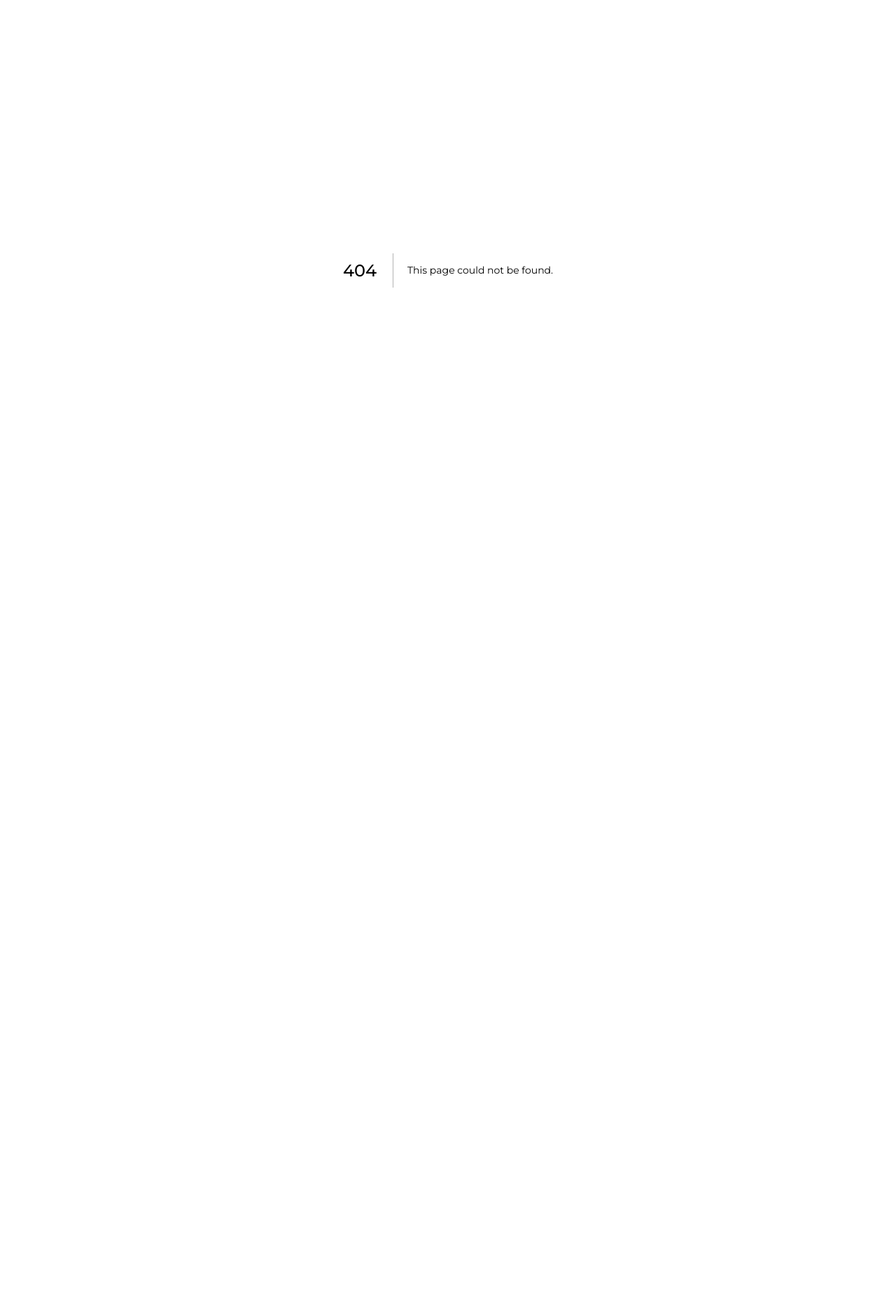
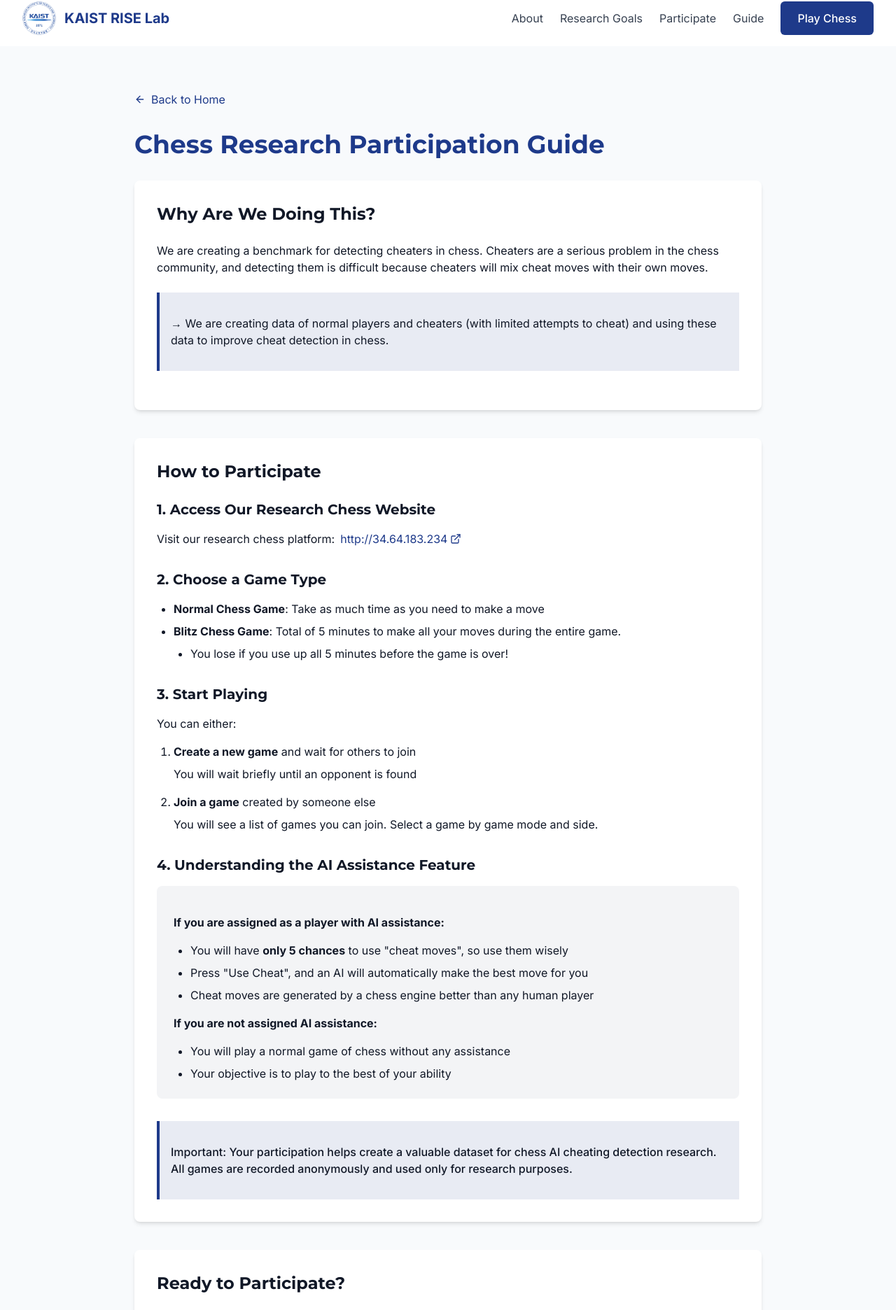
Before and after one commit to wngjs3/Chess_Cheat_Detection_Benchmark, a Next.js app: page /Chess_Cheat_Detection_Benchmark/guide in a window 1280 px wide. Before the commit this address had no page. Shown: the part 14-1886 px from the top of the page at 70% size. Before the commit the page ends 800 px from the top, so only its background shows below. Built offline with nearby package versions, Linux system fonts and the light colour scheme.

Commit message:
Enhance navigation and participation experience by adding a "Participation Guide" link to the Footer and Navbar components, and updating the PlayRedirect component to include a link to the guide. Adjusted text for clarity in the PlayRedirect component.

```diff
--- a/app/components/Footer.tsx
+++ b/app/components/Footer.tsx
@@ -38,6 +38,11 @@ const Footer = () => {
                 </Link>
               </li>
               <li>
+                <Link href="/guide" className="text-gray-300 hover:text-white transition-colors">
+                  Participation Guide
+                </Link>
+              </li>
+              <li>
                 <Link href="/play" className="text-gray-300 hover:text-white transition-colors">
                   Play Chess
                 </Link>
--- a/app/components/Navbar.tsx
+++ b/app/components/Navbar.tsx
@@ -33,6 +33,9 @@ const Navbar = () => {
             </Link>
             <Link href="/#participate" className="text-gray-700 hover:text-primary transition-colors">
               Participate
+            </Link>
+            <Link href="/guide" className="text-gray-700 hover:text-primary transition-colors">
+              Guide
             </Link>
             <Link href="/play" className="btn btn-primary">
               Play Chess
@@ -78,6 +81,13 @@ const Navbar = () => {
                 Participate
               </Link>
               <Link
+                href="/guide"
+                className="text-gray-700 hover:text-primary transition-colors py-2"
+                onClick={() => setIsOpen(false)}
+              >
+                Guide
+              </Link>
+              <Link
                 href="/play"
                 className="btn btn-primary inline-block text-center"
                 onClick={() => setIsOpen(false)}
--- a/app/components/Participate.tsx
+++ b/app/components/Participate.tsx
@@ -99,9 +99,14 @@ const Participate = () => {
           <h3 className="text-2xl font-bold mb-6">
             Join us to make online chess fairer and more enjoyable for everyone!
           </h3>
-          <Link href="/play" className="btn btn-primary inline-block">
-            Start Playing Now
-          </Link>
+          <div className="flex flex-wrap gap-4 justify-center">
+            <Link href="/guide" className="btn bg-secondary text-white hover:bg-secondary/90 inline-block">
+              Read Participation Guide
+            </Link>
+            <Link href="/play" className="btn btn-primary inline-block">
+              Start Playing Now
+            </Link>
+          </div>
         </motion.div>
       </div>
     </section>
--- a/app/components/PlayRedirect.tsx
+++ b/app/components/PlayRedirect.tsx
@@ -3,7 +3,7 @@
 import { useEffect, useState } from 'react';
 import Link from 'next/link';
 import { motion } from 'framer-motion';
-import { FiArrowLeft } from 'react-icons/fi';
+import { FiArrowLeft, FiHelpCircle } from 'react-icons/fi';
 
 const PlayRedirect = () => {
   const [countdown, setCountdown] = useState(5);
@@ -15,8 +15,7 @@ const PlayRedirect = () => {
         if (prev <= 1) {
           clearInterval(timer);
           // Redirect to the chess server
-          // NOTE: Replace this URL with the actual chess server URL provided by the researcher
-          window.location.href = "https://lichess.org/";
+          window.location.href = "http://34.64.183.234/";
           return 0;
         }
         return prev - 1;
@@ -34,7 +33,7 @@ const PlayRedirect = () => {
         transition={{ duration: 0.6 }}
         className="max-w-2xl"
       >
-        <h1 className="text-3xl md:text-4xl font-bold mb-6 text-primary">Redirecting to Chess Server</h1>
+        <h1 className="text-3xl md:text-4xl font-bold mb-6 text-primary">Redirecting to Chess Research Platform</h1>
 
         <div className="bg-primary/10 rounded-full w-24 h-24 flex items-center justify-center mx-auto mb-8">
           <span className="text-4xl font-bold text-primary">{countdown}</span>
@@ -44,18 +43,25 @@ const PlayRedirect = () => {
           You are being redirected to our research chess server where you can play and contribute to our AI detection research.
         </p>
 
-        <div className="grid sm:grid-cols-2 gap-4 max-w-md mx-auto">
+        <div className="grid sm:grid-cols-3 gap-4 max-w-md mx-auto">
           <Link
             href="/"
             className="flex items-center justify-center gap-2 btn bg-white border border-gray-300 text-gray-700 hover:bg-gray-50"
           >
             <FiArrowLeft className="h-5 w-5" />
-            <span>Return to Home</span>
+            <span>Home</span>
+          </Link>
+
+          <Link
+            href="/guide"
+            className="flex items-center justify-center gap-2 btn bg-white border border-gray-300 text-gray-700 hover:bg-gray-50"
+          >
+            <FiHelpCircle className="h-5 w-5" />
+            <span>Guide</span>
           </Link>
 
           <a
-            // NOTE: Replace this URL with the actual chess server URL provided by the researcher
-            href="https://lichess.org/"
+            href="http://34.64.183.234/"
             className="btn btn-primary"
             target="_blank"
             rel="noopener noreferrer"
--- /dev/null
+++ b/app/guide/page.tsx
@@ -0,0 +1,130 @@
+import Navbar from '../components/Navbar';
+import Footer from '../components/Footer';
+import Link from 'next/link';
+import { FiArrowLeft, FiExternalLink } from 'react-icons/fi';
+
+export default function Guide() {
+  return (
+    <>
+      <Navbar />
+      <main className="bg-background">
+        <div className="container-custom py-16">
+          <div className="max-w-4xl mx-auto">
+            <div className="mb-8 flex items-center">
+              <Link href="/" className="flex items-center text-primary hover:underline">
+                <FiArrowLeft className="mr-2" />
+                Back to Home
+              </Link>
+            </div>
+
+            <h1 className="text-3xl md:text-4xl font-bold mb-8 text-primary">Chess Research Participation Guide</h1>
+
+            <div className="bg-white rounded-lg shadow-md p-8 mb-10">
+              <h2 className="text-2xl font-bold mb-6">Why Are We Doing This?</h2>
+              <p className="mb-4">
+                We are creating a benchmark for detecting cheaters in chess. Cheaters are a serious
+                problem in the chess community, and detecting them is difficult because cheaters will
+                mix cheat moves with their own moves.
+              </p>
+              <div className="bg-primary/10 border-l-4 border-primary p-4 my-6">
+                <p>
+                  → We are creating data of normal players and cheaters (with limited attempts to cheat)
+                  and using these data to improve cheat detection in chess.
+                </p>
+              </div>
+            </div>
+
+            <div className="bg-white rounded-lg shadow-md p-8 mb-10">
+              <h2 className="text-2xl font-bold mb-6">How to Participate</h2>
+
+              <h3 className="text-xl font-bold mb-4">1. Access Our Research Chess Website</h3>
+              <p className="mb-4">
+                Visit our research chess platform:
+                <a
+                  href="http://34.64.183.234"
+                  target="_blank"
+                  rel="noopener noreferrer"
+                  className="inline-flex items-center text-primary hover:underline ml-2"
+                >
+                  http://34.64.183.234
+                  <FiExternalLink className="ml-1" />
+                </a>
+              </p>
+
+              <h3 className="text-xl font-bold mt-8 mb-4">2. Choose a Game Type</h3>
+              <ul className="list-disc pl-6 mb-6 space-y-2">
+                <li>
+                  <strong>Normal Chess Game</strong>: Take as much time as you need to make a move
+                </li>
+                <li>
+                  <strong>Blitz Chess Game</strong>: Total of 5 minutes to make all your moves during the entire game.
+                  <ul className="list-disc pl-6 mt-2">
+                    <li>You lose if you use up all 5 minutes before the game is over!</li>
+                  </ul>
+                </li>
+              </ul>
+
+              <h3 className="text-xl font-bold mt-8 mb-4">3. Start Playing</h3>
+              <p className="mb-4">You can either:</p>
+              <ol className="list-decimal pl-6 mb-6 space-y-4">
+                <li>
+                  <strong>Create a new game</strong> and wait for others to join
+                  <p className="mt-2">You will wait briefly until an opponent is found</p>
+                </li>
+                <li>
+                  <strong>Join a game</strong> created by someone else
+                  <p className="mt-2">You will see a list of games you can join. Select a game by game mode and side.</p>
+                </li>
+              </ol>
+
+              <h3 className="text-xl font-bold mt-8 mb-4">4. Understanding the AI Assistance Feature</h3>
+              <div className="bg-gray-100 rounded-lg p-6 mb-6">
+                <p className="mb-4">
+                  <strong>If you are assigned as a player with AI assistance:</strong>
+                </p>
+                <ul className="list-disc pl-6 mb-4 space-y-2">
+                  <li>You will have <strong>only 5 chances</strong> to use "cheat moves", so use them wisely</li>
+                  <li>Press "Use Cheat", and an AI will automatically make the best move for you</li>
+                  <li>Cheat moves are generated by a chess engine better than any human player</li>
+                </ul>
+                <p className="mb-4">
+                  <strong>If you are not assigned AI assistance:</strong>
+                </p>
+                <ul className="list-disc pl-6 space-y-2">
+                  <li>You will play a normal game of chess without any assistance</li>
+                  <li>Your objective is to play to the best of your ability</li>
+                </ul>
+              </div>
+
+              <div className="bg-primary/10 border-l-4 border-primary p-4 mt-8">
+                <p className="font-medium">
+                  Important: Your participation helps create a valuable dataset for chess AI cheating detection research.
+                  All games are recorded anonymously and used only for research purposes.
+                </p>
+              </div>
+            </div>
+
+            <div className="bg-white rounded-lg shadow-md p-8">
+              <h2 className="text-2xl font-bold mb-6">Ready to Participate?</h2>
+              <div className="flex flex-wrap gap-4">
+                <a
+                  href="http://34.64.183.234"
+                  target="_blank"
+                  rel="noopener noreferrer"
+                  className="btn btn-primary inline-flex items-center"
+                >
+                  Go to Research Chess Platform
+                  <FiExternalLink className="ml-2" />
+                </a>
+                <Link href="/" className="btn bg-gray-200 text-gray-800 hover:bg-gray-300">
+                  Return to Home
+                </Link>
+              </div>
+            </div>
+          </div>
+        </div>
+      </main>
+      <Footer />
+    </>
+  );
+}
```
